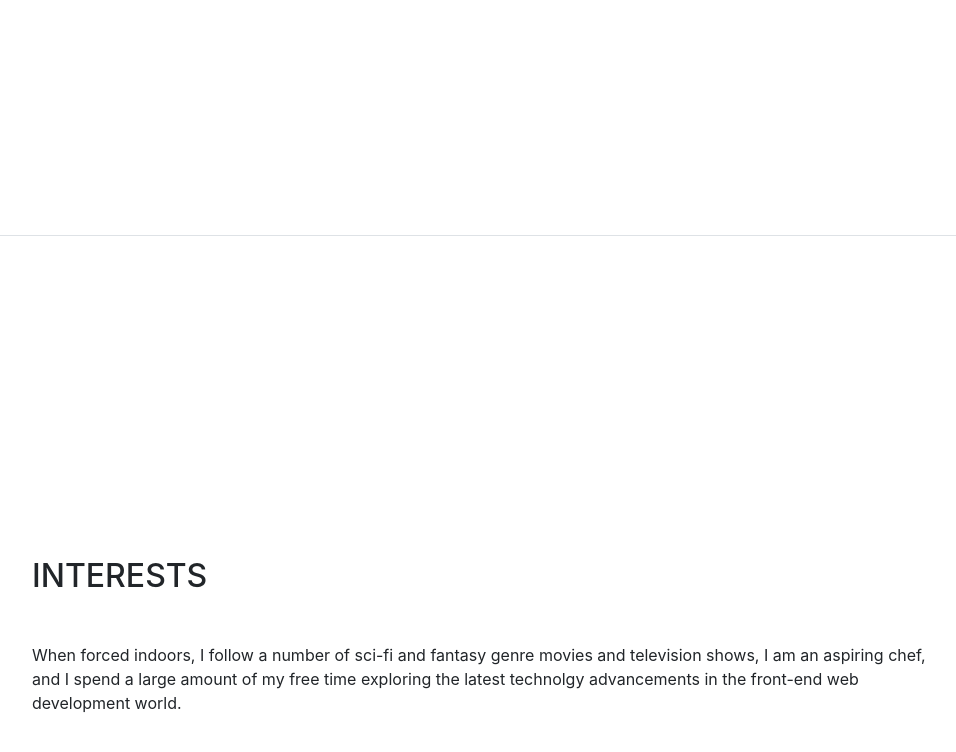
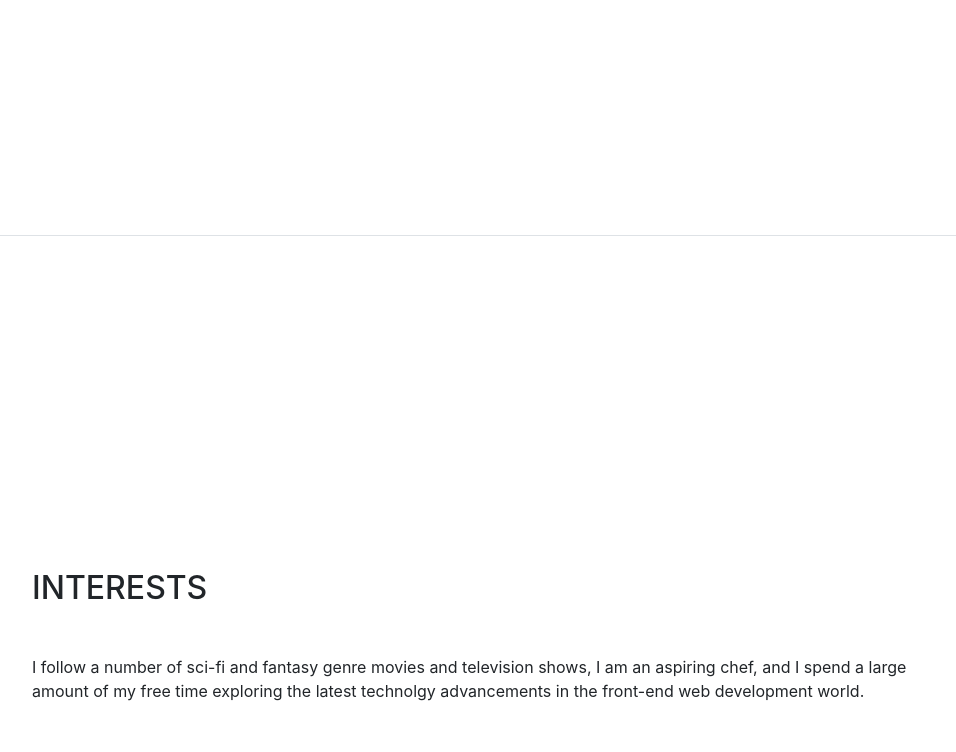
Before and after one commit to imsujeetmishra/info, a website with bundled scripts: page index.html in a window 1280 px wide. Shown: the part 3655-4407 px from the top of the page, without its empty margins (288-1244 px from the left). Built offline with nearby package versions, Linux system fonts and the light colour scheme; a web font is replaced by a local one.

Commit message:
text change

```diff
--- a/index.html
+++ b/index.html
@@ -257,7 +257,7 @@
         <div class="my-auto">
           <h2 class="mb-5">Interests</h2>
           <p class="d-none">Apart from being a web developer, I enjoy most of my time being outdoors. In the winter, I am an avid skiier and novice ice climber. During the warmer months here in Colorado, I enjoy mountain biking, free climbing, and kayaking.</p>
-          <p class="mb-0">When forced indoors, I follow a number of sci-fi and fantasy genre movies and television shows, I am an aspiring chef, and I spend a large amount of my free time exploring the latest technolgy advancements in the front-end web development world.</p>
+          <p class="mb-0">I follow a number of sci-fi and fantasy genre movies and television shows, I am an aspiring chef, and I spend a large amount of my free time exploring the latest technolgy advancements in the front-end web development world.</p>
         </div>
       </section>
 
```
